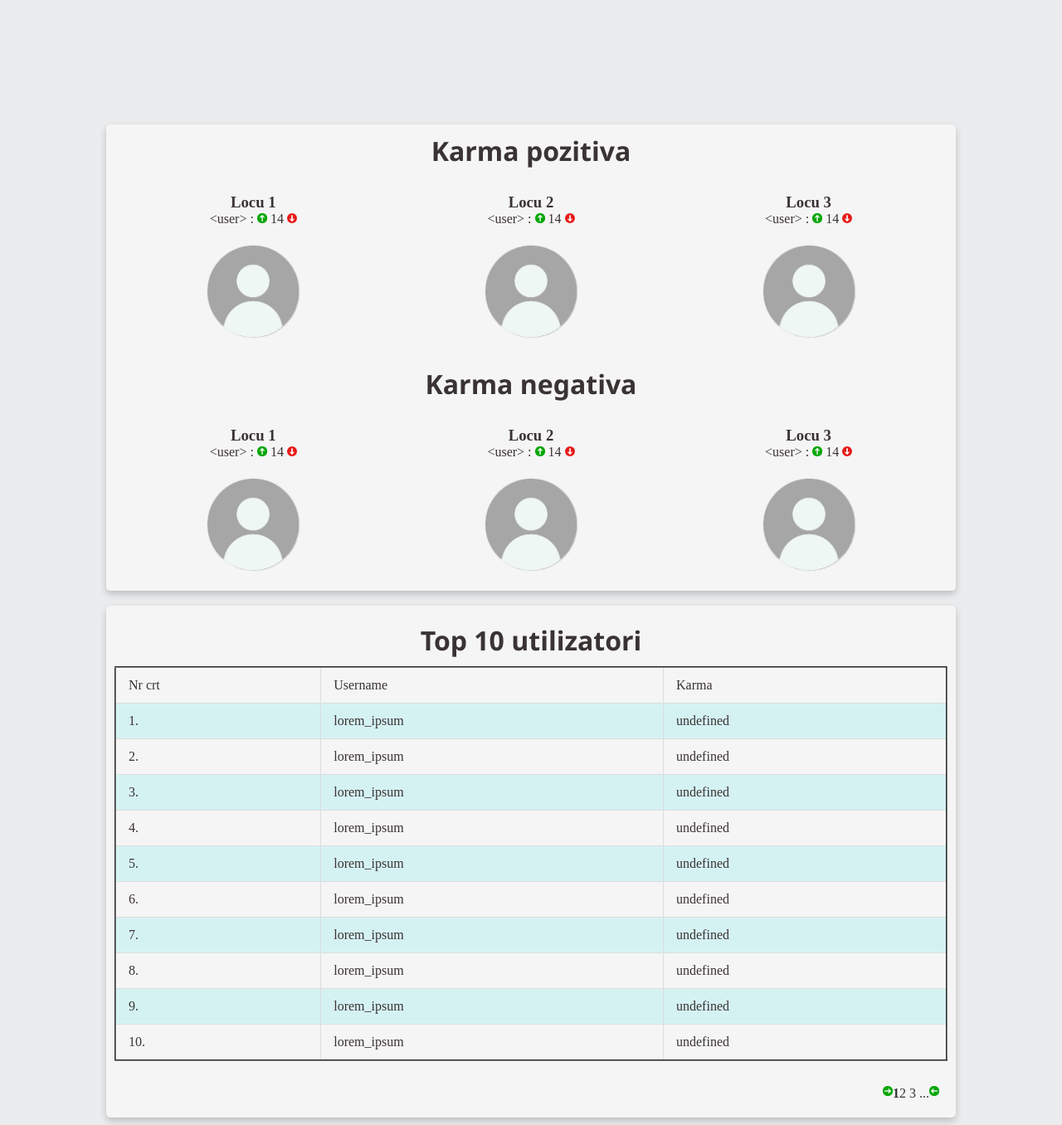
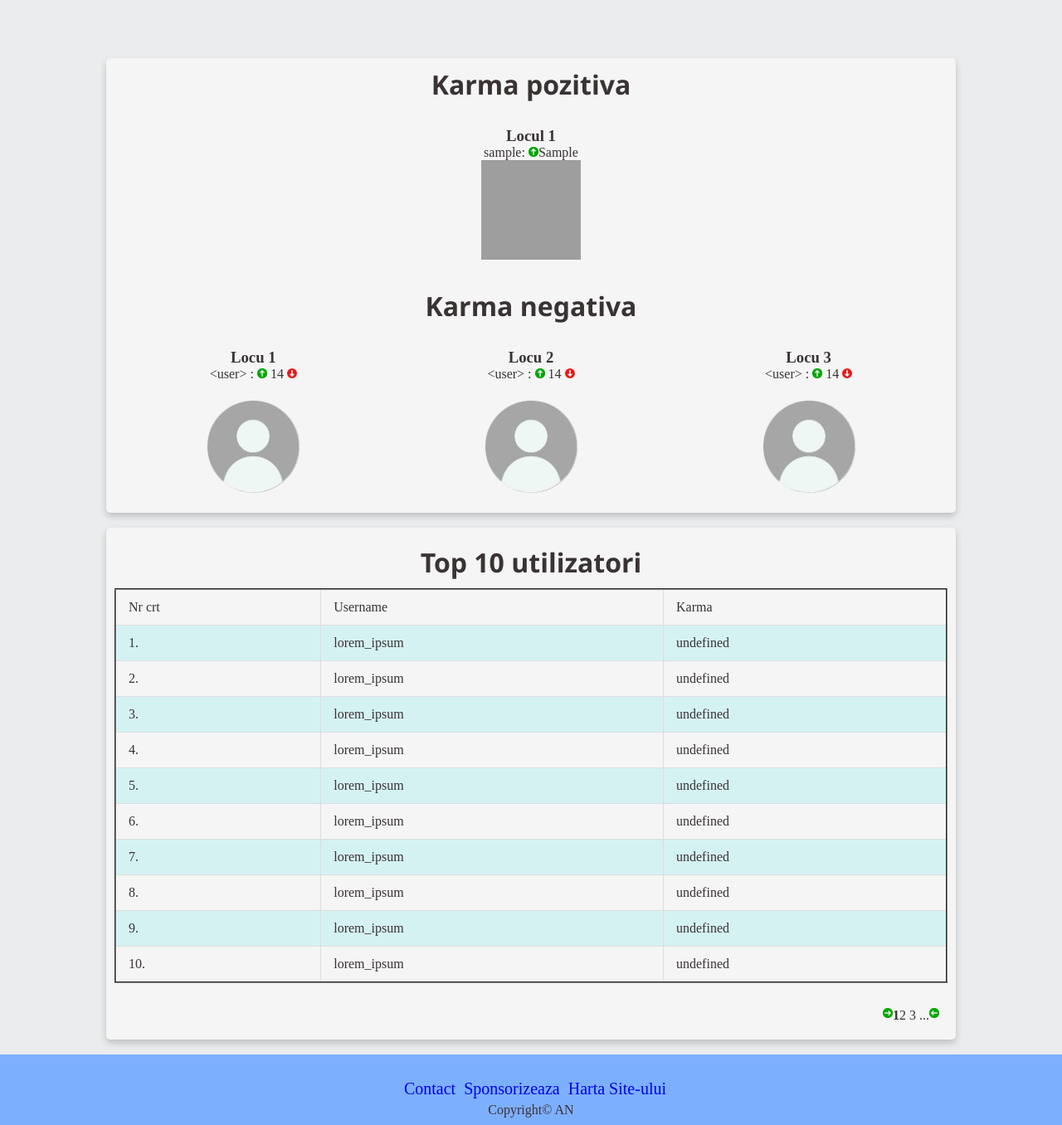
Before and after one commit to AndreiOp235/PAI, a PHP site: page /pages/hallOfFame.php in a window 1280 px wide. Shown: the part 228-1584 px from the top of the page at 83% size. Run offline with PHP 8.4, Linux system fonts and the light colour scheme; tables that the repository leaves empty or names only in its code hold one stand-in row (values such as "Sample post"); grey boxes are pictures that could not be loaded.

Commit message:
added pozitive karma kode

```diff
--- a/pages/hallOfFame.php
+++ b/pages/hallOfFame.php
@@ -66,7 +66,7 @@
 
     </div>
 
-    <div style="padding: 50px;">
+    <div style="padding: 10px;">
     </div>
 
     <div class="content">
@@ -74,48 +74,33 @@
             <h2> Karma pozitiva</h2>
 
             <div class="pozitii" style="display: flex; align-items: stretch;">
-                <div class="pozitie">
-                    <h3>
-                        Locu 1
-                    </h3>
-                    <div class="karmaDisplay">
-                        &lt;user&gt; :
-                        <img src="../images/sus.png" width="12px" height="12px" alt="sus">
-                        14
-                        <img src="../images/jos.png" width="12px" height="12px" alt="sus">
-                    </div>
-                    <br>
-                    <img src="../images/user.png" width="120px" height="120px">
-                </div>
+            <?php
+                $con = mysqli_connect("localhost", "root", "");
+                if ($con) {
+                    mysqli_select_db($con, "bazapai");
 
-                <div class="pozitie">
-                    <h3>
-                        Locu 2
-                    </h3>
-                    <div class="karmaDisplay">
-                        &lt;user&gt; :
-                        <img src="../images/sus.png" width="12px" height="12px" alt="sus">
-                        14
-                        <img src="../images/jos.png" width="12px" height="12px" alt="sus">
-                    </div>
-                    <br>
-                    <img src="../images/user.png" width="120px" height="120px">
-                </div>
+                    $rez = mysqli_query($con, "SELECT * FROM userKarma ORDER BY karma DESC LIMIT 3");
+                    $numar = 1;
+                    while ($inreg = mysqli_fetch_array($rez)) {
+                        echo "<div class=\"pozitie\">";
+                        echo "<h3>Locul " . $numar . "</h3>";
+                        echo "<div class=\"karmaDisplay\">";
+                        echo " " . htmlspecialchars($inreg['username']);
+                        echo ": ";
+                        echo "<img src=\"../images/sus.png\" width=\"12px\" height=\"12px\" alt=\"sus\">";
+                        echo $inreg['karma'];
+                        echo "</div>";   // <- închidere corectă
+                        echo "<div class=\"avatar\">";
+                        echo "<img src=\"https://robohash.org/" . urlencode($inreg['username']) . ".png\" width=\"120px\" height=\"120px\" alt=\"avatar\">";
+                        echo "</div>";   // <- închidere corectă
+                        echo "</div>"; // închidere pentru clasa "pozitie"
+                        $numar++;
+                    }
+                } else {
+                    echo "<br>Conexiunea NU a fost realizata!!<br>";
+                }
+            ?>
 
-
-                <div class="pozitie">
-                    <h3>
-                        Locu 3
-                    </h3>
-                    <div class="karmaDisplay">
-                        &lt;user&gt; :
-                        <img src="../images/sus.png" width="12px" height="12px" alt="sus">
-                        14
-                        <img src="../images/jos.png" width="12px" height="12px" alt="sus">
-                    </div>
-                    <br>
-                    <img src="../images/user.png" width="120px" height="120px">
-                </div>
             </div>
 
 
```
